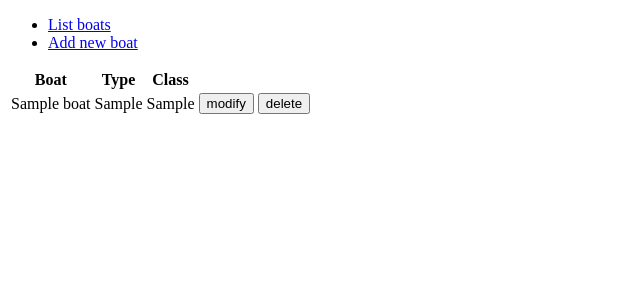
After one commit to marinellalaaksonen/VeneVarausKalenteri, a Flask app: page /boats/ in a window 1280 px wide. The commit adds this page. Shown: the top 300 px of the page, without its empty margins (0-640 px from the left). Run offline with Flask 2, Linux system fonts and the light colour scheme; tables that the repository leaves empty hold one stand-in row (values such as "Sample post").

Commit message:
lisätty veneen lisääminen, muokkaaminen ja poisto sekä veneiden listaus

```diff
--- a/application/__init__.py
+++ b/application/__init__.py
@@ -7,7 +7,8 @@ app.config["SQLALCHEMY_ECHO"] = True
 
 db = SQLAlchemy(app)
 
-from application import views
+from application.routes import home
 from application.models import boats
+from application.routes import boats
 
 db.create_all()
--- /dev/null
+++ b/application/routes/boats.py
@@ -0,0 +1,43 @@
+from application import app, db
+from flask import redirect, render_template, request, url_for
+from application.models.boats import Boat
+
+@app.route("/boats/", methods=["GET"])
+def boats_index():
+    return render_template("boats/list_boats.html", boats = Boat.query.all())
+
+@app.route("/boats/add/", methods=["GET"])
+def add_boat():
+    return render_template("boats/add_boat.html")
+
+@app.route("/boats/<boat_id>/", methods=["GET"])
+def show_boat(boat_id):
+    return render_template("boats/modify_boat.html", boat = Boat.query.get(boat_id))
+
+@app.route("/boats/<boat_id>/delete/", methods=["POST"])
+def delete_boat(boat_id):
+    print("pöö")
+    boat = Boat.query.get(boat_id)
+    db.session().delete(boat)
+    db.session().commit()
+
+    return redirect(url_for("boats_index"))
+
+@app.route("/boats/<boat_id>/", methods=["POST"])
+def modify_boat(boat_id):
+    boat = Boat.query.get(boat_id)
+    boat.name = request.form.get("name")
+    db.session().commit()
+
+    return redirect(url_for("boats_index"))
+
+@app.route("/boats/", methods=["POST"])
+def create_boat():
+    boat = Boat(request.form.get("name"), "purjevene", "J/80")
+
+    db.session().add(boat)
+    db.session().commit()
+
+    return redirect(url_for("boats_index"))
+
+#@app.route("/boats/modify/")
--- /dev/null
+++ b/application/templates/boats/list_boats.html
@@ -0,0 +1,28 @@
+{% extends "layout.html" %}
+
+{% block body %}
+  <table>
+    <tr>
+      <th>Boat</th>
+      <th>Type</th>
+      <th>Class</th>
+    </tr>
+    {% for boat in boats %}
+    <tr>
+      <td>{{ boat.name }}</td>
+      <td>{{ boat.boat_type }}</td>
+      <td>{{ boat.boat_class }}</td>
+      <td>
+        <form method="GET" action="{{ url_for('show_boat', boat_id=boat.id) }}">
+          <input type="submit" value="modify"/>
+        </form>
+      </td>
+      <td>
+        <form method="POST" action="{{ url_for('delete_boat', boat_id=boat.id) }}">
+          <input type="submit" value="delete"/>
+        </form>
+      </td>
+    </tr>
+    {% endfor %}
+  </table>
+{% endblock %}
--- a/application/templates/layout.html
+++ b/application/templates/layout.html
@@ -6,6 +6,11 @@
   </head>
 
   <body>
+      <ul>
+        <li><a href="{{ url_for('boats_index') }}">List boats</a></li>
+        <li><a href="{{ url_for('add_boat') }}">Add new boat</a></li>
+      </ul>
+
     {% block body %}
       <p>
         Content.
--- a/requirements.txt
+++ b/requirements.txt
@@ -1,7 +1,9 @@
 Click==7.0
 Flask==1.1.1
+Flask-SQLAlchemy==2.4.1
 gunicorn==19.9.0
 itsdangerous==1.1.0
 Jinja2==2.10.3
 MarkupSafe==1.1.1
+SQLAlchemy==1.3.10
 Werkzeug==0.16.0
```
Also changed, not shown: application/models/boats.py (+4 -3 lines), application/templates/boats/add_boat.html (added, +9 -0 lines), application/templates/boats/modify_boat.html (added, +10 -0 lines), documentation/kayttotapaukset.md (+1 -0 lines), application/routes/__init__.py (added), application/routes/home.py (renamed from application/views.py).
